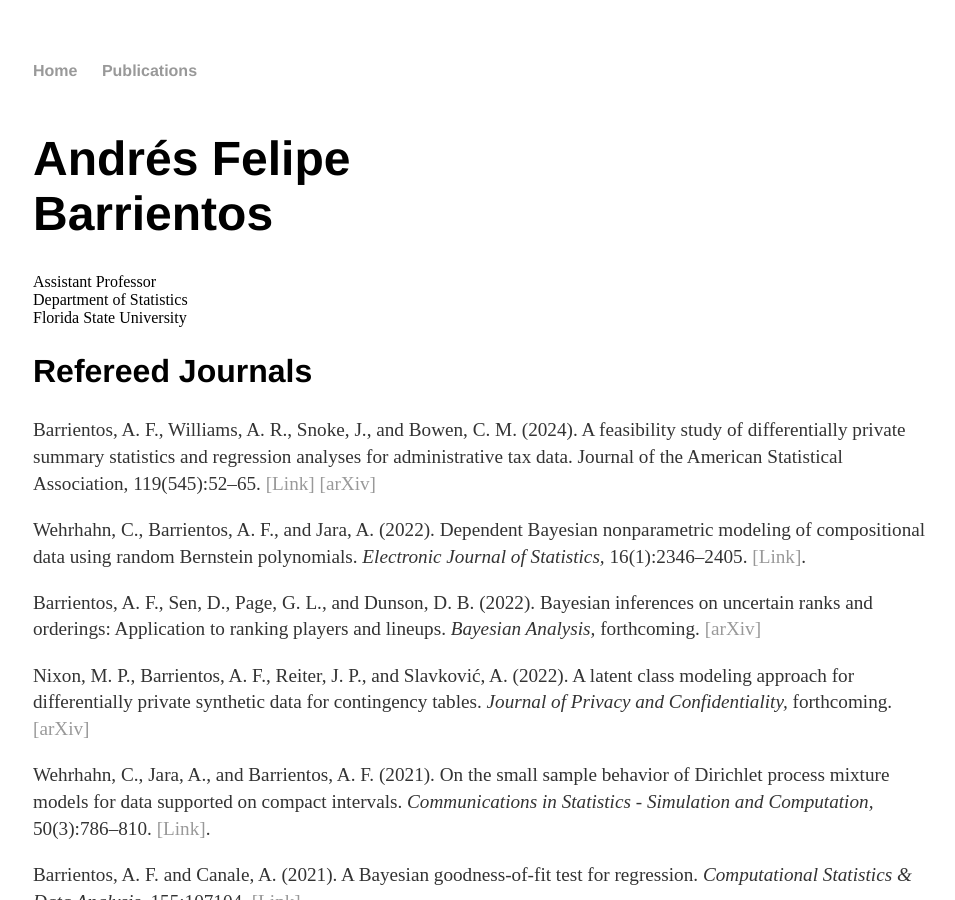
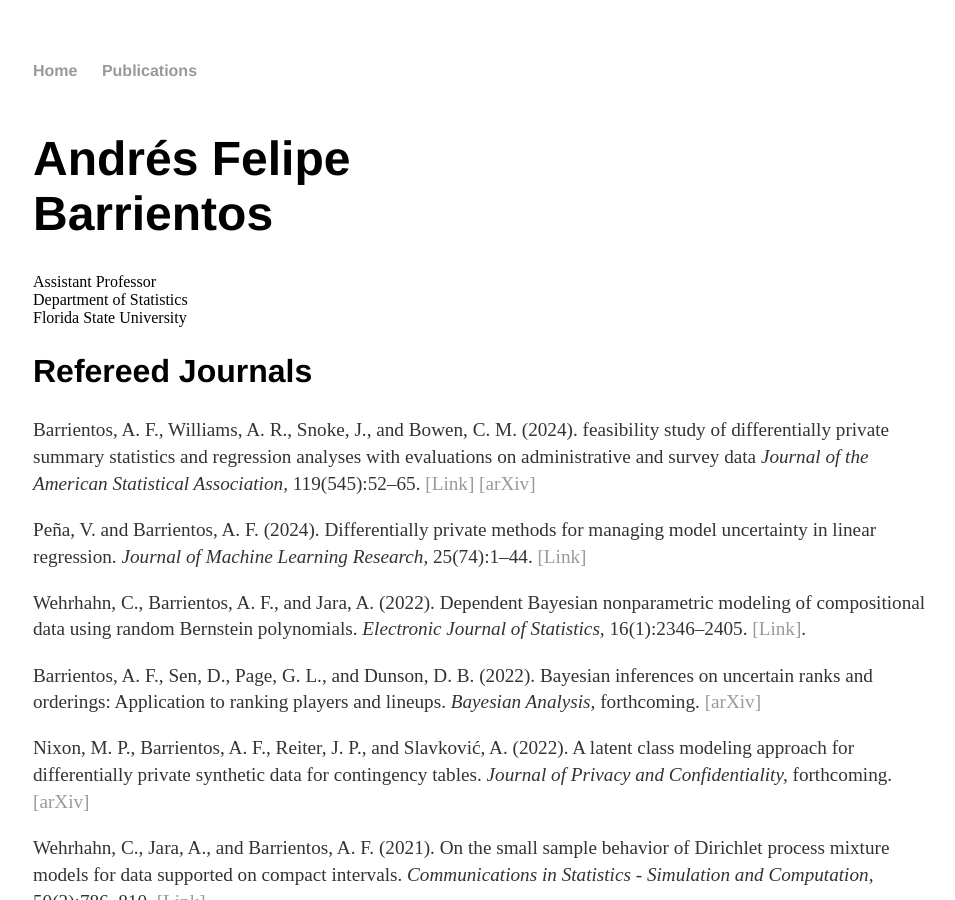
Before and after one commit to anfebar/anfebar.github.io, a Jekyll site: the page built from cv/index.html, in a window 1280 px wide and 900 px high. Shown: the whole window, without its empty margins (159-1114 px from the left). Built offline with Jekyll 4.4.1, drawn with Linux system fonts in a browser that asks for light colours.

Commit message:
Update publications

```diff
--- a/cv/index.html
+++ b/cv/index.html
@@ -23,10 +23,19 @@ title: Andrés Felipe Barrientos
 					<h2>Refereed Journals</h2>
 
 					<p>Barrientos, A. F., Williams, A. R., Snoke, J., and Bowen, C. M. (2024).
-					A feasibility study of differentially private summary statistics and regression analyses for administrative tax data.
-					Journal of the American Statistical Association, 119(545):52–65.
+					feasibility study of differentially private summary statistics and regression analyses with evaluations on administrative and survey data
+					<em>Journal of the American Statistical Association,</em> 119(545):52–65.
 						<a href="https://doi.org/10.1080/01621459.2023.2270795" target="_blank">[Link]</a>
 						<a href="https://arxiv.org/abs/2110.12055" target="_blank">[arXiv]</a>
+
+
+					<p>Peña, V. and Barrientos, A. F. (2024).
+					Differentially private methods for managing model uncertainty in linear regression.
+					<em>Journal of Machine Learning Research,</em> 25(74):1–44.
+						<a href="https://www.jmlr.org/papers/volume25/21-1536/21-1536.pdf" target="_blank">[Link]</a>
+
+
+
 
 					<p>Wehrhahn, C., Barrientos, A. F., and Jara, A. (2022).
 						Dependent Bayesian nonparametric modeling of compositional data using random Bernstein polynomials.
```
